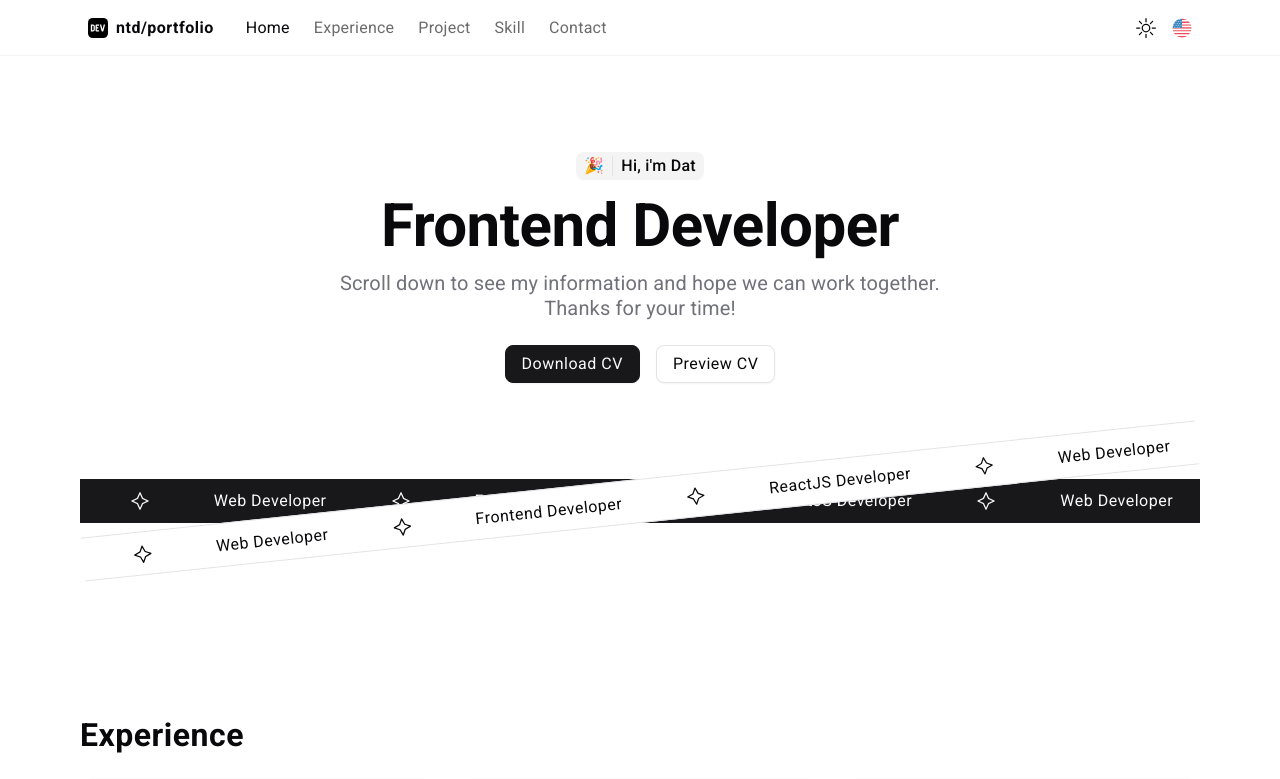
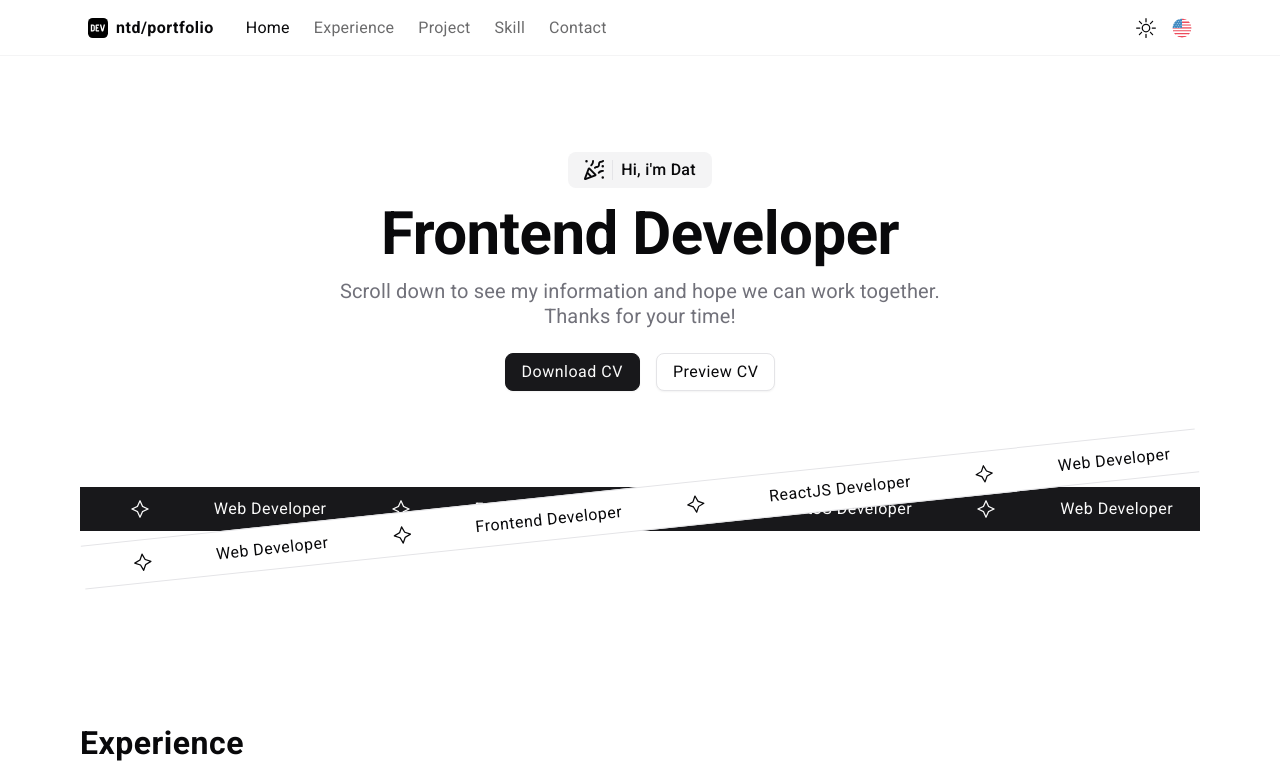
Before and after one commit to ntdat1306/portfolio-website, a React (Vite) app: page / in a window 1280 px wide. Shown: the top 779 px of the page. Built offline with nearby package versions, Linux system fonts and the light colour scheme.

Commit message:
update: change icon

```diff
--- a/src/components/icon/Icon.tsx
+++ b/src/components/icon/Icon.tsx
@@ -174,6 +174,17 @@ export function FontAwesomeSparkle(props?: SVGProps<SVGSVGElement>) {
             <path
                 fill='currentColor'
                 d='M224 32c6.2 0 11.9 3.6 14.5 9.3l63.2 136.9 136.9 63.2c5.7 2.6 9.3 8.3 9.3 14.5s-3.6 11.9-9.3 14.5L301.8 333.8 238.5 470.7c-2.6 5.7-8.3 9.3-14.5 9.3s-11.9-3.6-14.5-9.3L146.2 333.8 9.3 270.5C3.6 267.9 0 262.2 0 256s3.6-11.9 9.3-14.5l136.9-63.2L209.5 41.3c2.6-5.7 8.3-9.3 14.5-9.3zm0 54.2L172.8 197c-1.6 3.5-4.4 6.2-7.8 7.8L54.2 256 165 307.2c3.5 1.6 6.2 4.4 7.8 7.8L224 425.8 275.2 315c1.6-3.5 4.4-6.2 7.8-7.8L393.8 256 283 204.8c-3.5-1.6-6.2-4.4-7.8-7.8L224 86.2z'
+            />
+        </svg>
+    );
+}
+
+export function FontAwesomePartyHornRegular(props?: SVGProps<SVGSVGElement>) {
+    return (
+        <svg xmlns='http://www.w3.org/2000/svg' width='1em' height='1em' viewBox='0 0 512 512' {...props}>
+            <path
+                fill='currentColor'
+                d='M32 32a32 32 0 1 1 64 0A32 32 0 1 1 32 32zM448 160a32 32 0 1 1 64 0 32 32 0 1 1 -64 0zm32 256a32 32 0 1 1 0 64 32 32 0 1 1 0-64zM167 153c-9.4-9.4-9.4-24.6 0-33.9l8.3-8.3c16.7-16.7 27.2-38.6 29.8-62.1l3-27.4C209.6 8.2 221.5-1.3 234.7 .1s22.7 13.3 21.2 26.5l-3 27.4c-3.8 34.3-19.2 66.3-43.6 90.7L201 153c-9.4 9.4-24.6 9.4-33.9 0zM359 311l8.2-8.3c24.4-24.4 56.4-39.8 90.7-43.6l27.4-3c13.2-1.5 25 8 26.5 21.2s-8 25-21.2 26.5l-27.4 3c-23.5 2.6-45.4 13.1-62.1 29.8L393 345c-9.4 9.4-24.6 9.4-33.9 0s-9.4-24.6 0-33.9zM506.3 8.5c8.6 10.1 7.3 25.3-2.8 33.8l-10 8.5c-14.8 12.5-33.7 19.1-53 18.6c-16.6-.4-30.6 12.4-31.6 29l-1.8 30c-2.5 42.5-38.3 75.3-80.8 74.2c-7.6-.2-15 2.4-20.7 7.3l-10 8.5c-10.1 8.6-25.3 7.3-33.8-2.8s-7.3-25.3 2.8-33.8l10-8.5c14.8-12.5 33.7-19.1 53-18.6c16.6 .4 30.6-12.4 31.6-29l1.8-30c2.5-42.5 38.3-75.3 80.8-74.2c7.6 .2 15-2.4 20.7-7.3l10-8.5c10.1-8.6 25.3-7.3 33.8 2.8zM59.3 452.7l86.9-32.6L91.9 365.8 59.3 452.7zm200.1-75l-125-125-23.9 63.8 85.1 85.1 63.8-23.9zM98.1 212.6c8-21.4 36.4-27.6 52.6-11.4L310.9 361.3c16.2 16.2 10 44.6-11.4 52.6L43.3 510C18 519.4-7.4 494 2 468.8L98.1 212.6z'
             />
         </svg>
     );
--- a/src/pages/home/components/Hero/Hero.module.scss
+++ b/src/pages/home/components/Hero/Hero.module.scss
@@ -1,5 +1,6 @@
 @use '@assets/styles/mixinResponsive' as *;
 @use '@assets/styles/mixinPadding' as *;
+@use '@assets/styles/mixinIcon' as *;
 
 .hero {
     display: flex;
@@ -19,12 +20,16 @@
         letter-spacing: var(--letter-spacing-body-2);
         background: rgb(var(--muted));
         border-radius: var(--radius-m);
-        padding: 0.25rem 0.5rem;
+        padding: 0.5rem 1rem;
         font-weight: 500;
         display: flex;
         align-items: stretch;
         justify-content: center;
         gap: 0.5rem;
+
+        .icon {
+            @include icon(no-corner, no-expand);
+        }
 
         .divider {
             width: 1px;
--- a/src/pages/home/components/Hero/Hero.tsx
+++ b/src/pages/home/components/Hero/Hero.tsx
@@ -3,6 +3,7 @@ import styles from './Hero.module.scss';
 import useLanguage from '@hooks/useLanguage';
 import { Link } from 'react-router-dom';
 import CV from '@assets/files/CV.pdf';
+import { FontAwesomePartyHornRegular } from '@components/icon/Icon';
 
 const Hero = () => {
     const dataLanguage = useLanguage();
@@ -10,7 +11,9 @@ const Hero = () => {
     return (
         <div className={styles['hero']}>
             <div className={styles['line1']}>
-                <div>🎉</div>
+                <div className={styles['icon']}>
+                    <FontAwesomePartyHornRegular />
+                </div>
                 <div className={styles['divider']}></div>
                 <div>{dataLanguage?.page?.home?.hero?.line1}</div>
             </div>
```
